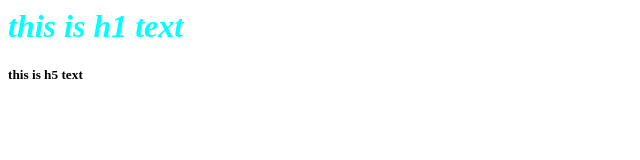
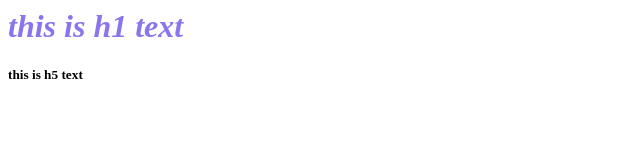
Before and after one commit to harbiad/webpage, a plain HTML site: page index.html in a window 1280 px wide. Shown: the whole page, without its empty margins (0-640 px from the left). Drawn offline with Linux system fonts and the light colour scheme.

Commit message:
changed color to #8b75ec

```diff
--- a/index.html
+++ b/index.html
@@ -1,6 +1,6 @@
 <html>
 <body>
-  <h1 style="color:aqua; font-style:italic"> this is h1 text </h1>
+  <h1 style="color:#8b75ec; font-style:italic"> this is h1 text </h1>
   <h5> this is h5 text </h5>
 
 </body>
```
